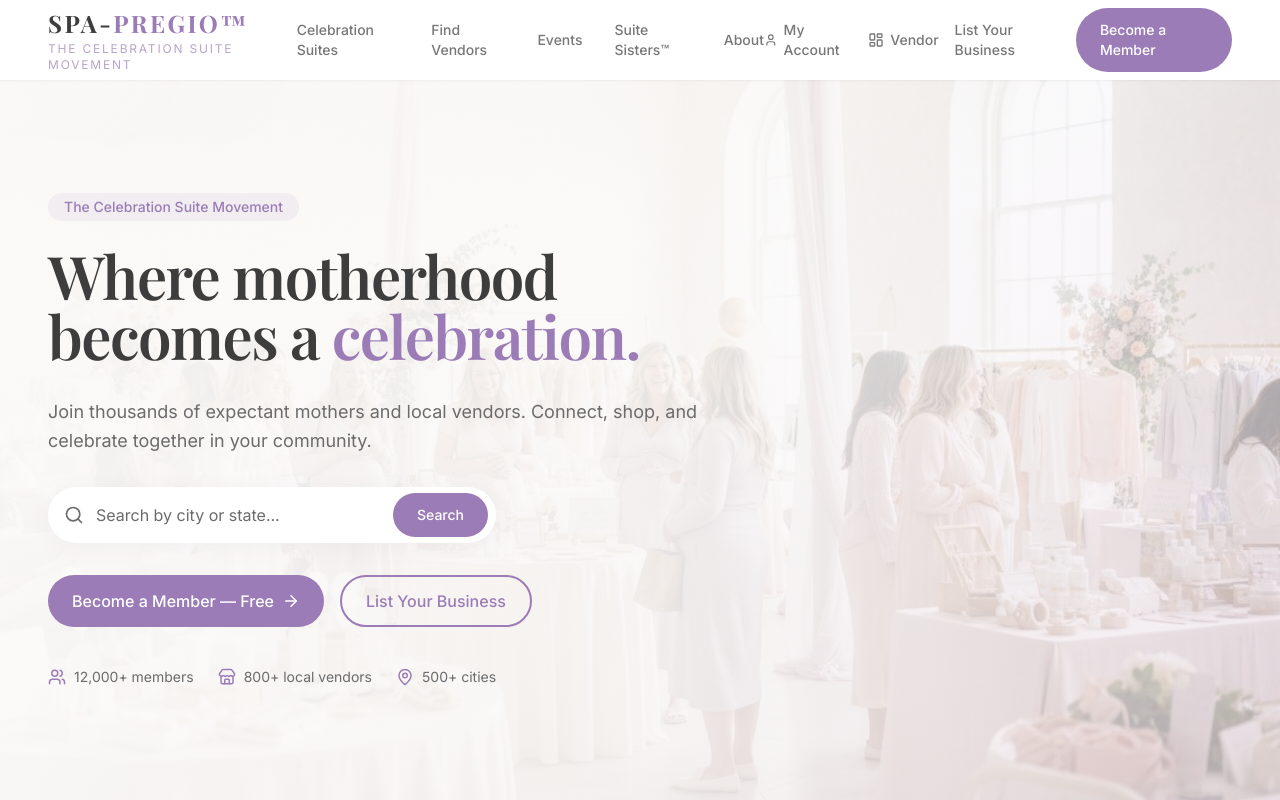
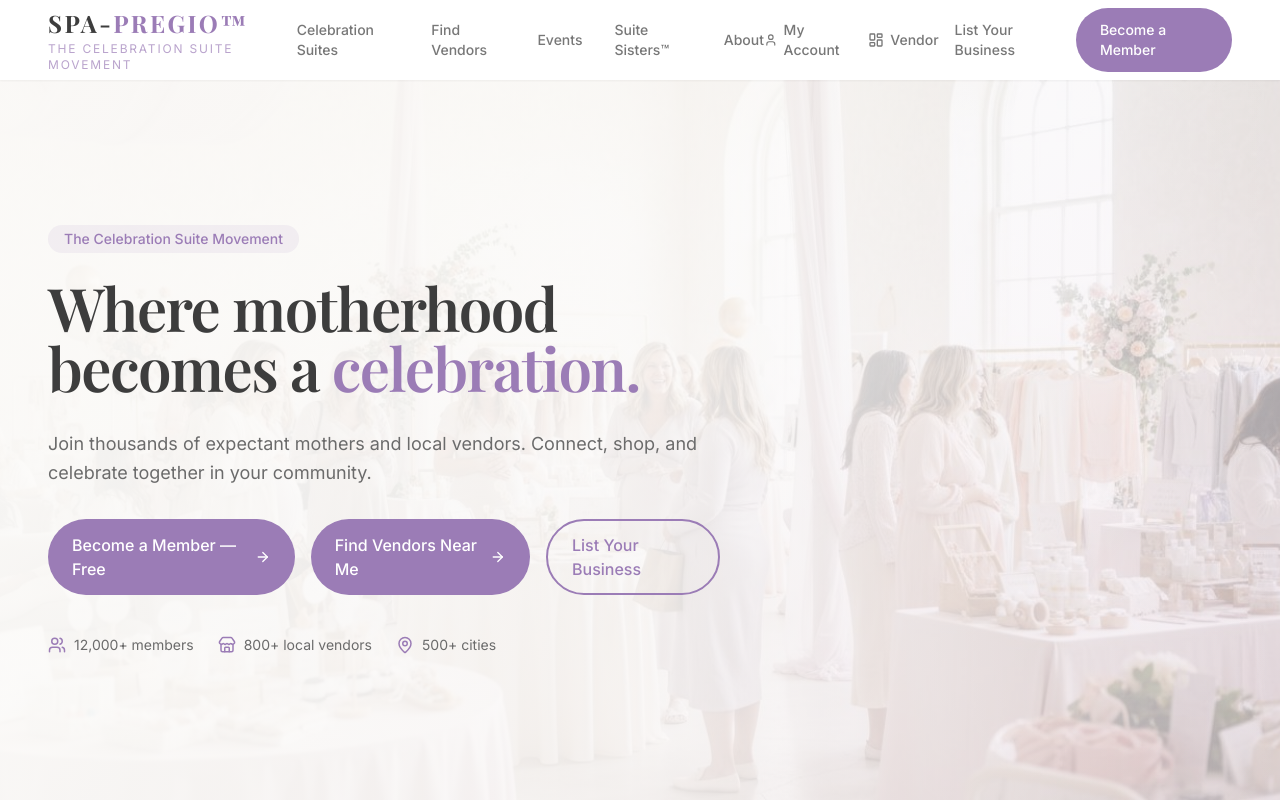
Before and after one commit to Spa-Pregio/spa-pregio-website, a React (Vite) app: page / in a window 1280 px wide. Shown: the top 800 px of the page. Built offline with nearby package versions, Linux system fonts and the light colour scheme.

Commit message:
Add files via upload

```diff
--- a/src/pages/Home.tsx
+++ b/src/pages/Home.tsx
@@ -1,5 +1,5 @@
 import { Link } from 'react-router-dom';
-import { ArrowRight, Users, Store, MapPin, Star, Check, Search } from 'lucide-react';
+import { ArrowRight, Users, Store, MapPin, Star, Check } from 'lucide-react';
 
 const experienceCards = [
   {
@@ -58,25 +58,14 @@ export default function Home() {
               Join thousands of expectant mothers and local vendors. Connect, shop, and celebrate together in your community.
             </p>
 
-            {/* Search Bar — redirects to Find Vendors page */}
-            <div className="mt-8 relative max-w-md">
-              <Search size={20} className="absolute left-4 top-1/2 -translate-y-1/2 text-spa-gray" />
-              <input
-                type="text"
-                placeholder="Search by city or state..."
-                className="w-full pl-12 pr-4 py-4 bg-white rounded-full text-spa-charcoal placeholder:text-spa-gray shadow-elegant focus:outline-none focus:ring-2 focus:ring-spa-purple/30"
-              />
-              <Link
-                to="/vendors"
-                className="absolute right-2 top-1/2 -translate-y-1/2 btn-primary py-2 px-4 text-sm"
-              >
-                Search
-              </Link>
-            </div>
-
+            {/* CTA Buttons */}
             <div className="flex flex-col sm:flex-row gap-4 mt-8">
               <Link to="/join" className="btn-primary">
                 Become a Member — Free
+                <ArrowRight size={18} />
+              </Link>
+              <Link to="/find-vendors" className="btn-primary">
+                Find Vendors Near Me
                 <ArrowRight size={18} />
               </Link>
               <Link to="/vendors" className="btn-outline">
@@ -117,7 +106,7 @@ export default function Home() {
             {vendorTypes.map((type, index) => (
               <Link
                 key={index}
-                to="/vendors"
+                to="/find-vendors"
                 className="flex flex-col items-center p-6 bg-spa-lavender rounded-2xl hover:bg-spa-purple/10 transition-colors group"
               >
                 <type.icon size={28} className="text-spa-purple mb-3 group-hover:scale-110 transition-transform" />
```
